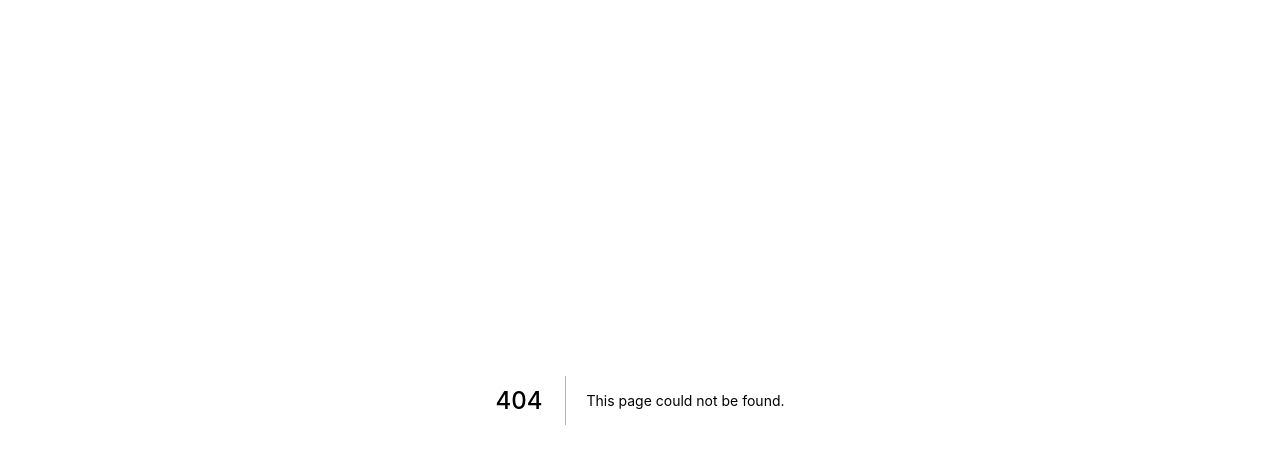
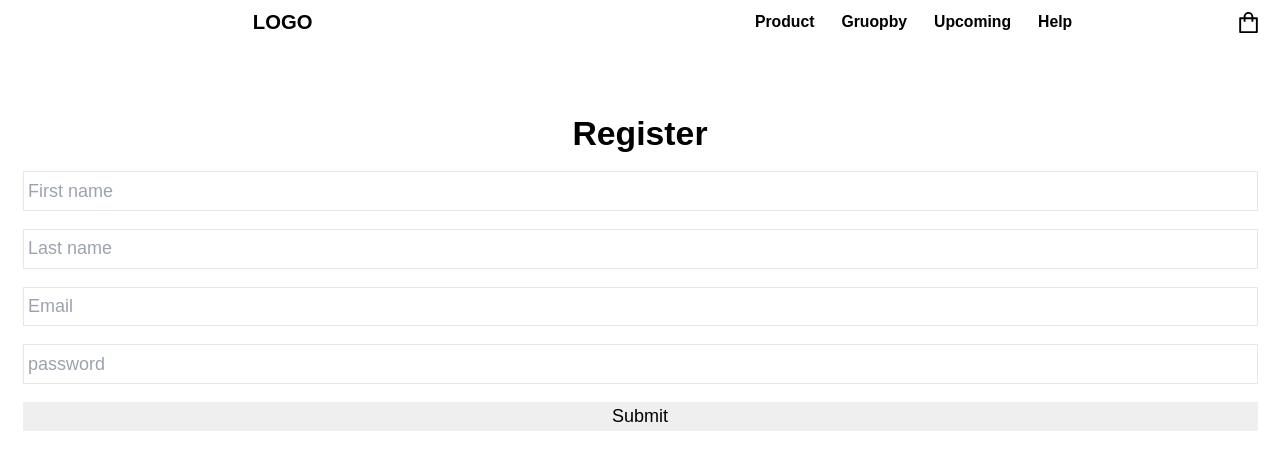
Before and after one commit to bhatara007/KB-shop, a Next.js app: page /register in a window 1280 px wide. Before the commit this address had no page. Shown: the top 470 px of the page. Built offline with nearby package versions, Linux system fonts and the light colour scheme.

Commit message:
add authenticated form add accout pages

```diff
--- a/package.json
+++ b/package.json
@@ -14,7 +14,7 @@
     "date-fns": "^2.11.1",
     "framer-motion": "^4.1.17",
     "gray-matter": "^4.0.2",
-    "next": "^11.0.0",
+    "next": "^11.1.0",
     "postcss": "^8.3.6",
     "react": "17.0.2",
     "react-dom": "17.0.2",
--- /dev/null
+++ b/src/dto/user.ts
@@ -0,0 +1,9 @@
+export interface IUser {
+  addr: string[]
+  email: string
+  firstName: string
+  lastName: string
+  order: string[]
+  password: string
+  _id: string
+}
--- a/src/https/https.js
+++ b/src/https/https.js
@@ -1,5 +1,5 @@
 import axios from 'axios'
 
-export const product = axios.create( {
+export default axios.create( {
     baseURL:'http://localhost:4000/'
 } )
--- /dev/null
+++ b/src/pages/account/index.tsx
@@ -0,0 +1,111 @@
+/* eslint-disable no-mixed-spaces-and-tabs */
+import Navbar from '@app/components/Navbar'
+import { IUser } from '@app/dto/user'
+import axios from '@app/https/https'
+import React, { useEffect, useState } from 'react'
+
+
+
+const Account: React.FC = () => {
+
+  const [user, setUser] = useState<IUser>({} as IUser)
+
+	const [addrFrom, setAddrFrom] = useState(false)
+
+	const [address, setAddress] = useState([])
+
+
+  useEffect(() => {
+	axios
+	  .get('/user/get-user', {
+		headers: { 'x-access-token': localStorage.getItem('userToken') }
+	  })
+	  .then(res => {
+		setUser(res.data)
+
+	  })
+  }, [])
+
+	useEffect(() => {
+		axios
+			.put('/user/add-address', user, {
+				headers: { 'x-access-token': localStorage.getItem('userToken') }
+			})
+			.then(res => {
+				setAddress(res.data.addr)
+			})
+	}, [user])
+
+	const submitHandle = (e) => {
+		e.preventDefault()
+
+		console.log(address);
+
+		setUser(user => ({ ...user, addr: address }))
+
+	}
+
+	const addAddressField = () => {
+		setAddrFrom(true)
+		setAddress([...address, ""])
+	}
+
+	const addAddress = (e) => {
+		const newAddrArr = address.map( (addr, index) => {
+			if (index == address.length-1){
+				return e.target.value
+			}
+			else {
+				return addr
+			}
+		})
+		setAddress(newAddrArr)
+	}
+
+
+  return (
+    <div className="">
+      <Navbar />
+      <div className="container mx-auto flex flex-col items-center mt-16 space-y-3">
+        <h1 className="text-4xl">Account</h1>
+        <div className='flex space-x-2'>
+          <span>{user.firstName}</span>
+          <span>{user.lastName}</span>
+        </div>
+        <span> Address </span>
+				{ console.log(address)
+				}
+        {(address || []).map(addr => {
+            <div>
+              <p>{addr}</p>
+            </div>
+          })}
+
+        <button className="border p-2" onClick={() => addAddressField()}>
+          Add Address
+        </button>
+
+        {addrFrom && (
+          <div className="flex flex-col text-center">
+            <form onSubmit={submitHandle}>
+              <div className="flex flex-col justify-center items-center">
+                <textarea
+                  className="border h-36 w-56 p-2"
+                  name="addr"
+                  required={true}
+                  value={address[address.length - 1]}
+                  onChange={e => addAddress(e)}
+                />
+              </div>
+              <button className="border mt-4 p-2 " type="submit">
+                Addddddddddd
+              </button>
+            </form>
+          </div>
+        )}
+      </div>
+    </div>
+  )
+}
+
+export default Account
--- /dev/null
+++ b/src/pages/login/index.tsx
@@ -0,0 +1,58 @@
+import Navbar from '@app/components/Navbar'
+import axios from '@app/https/https'
+import { useRouter } from 'next/router'
+import React, { useState } from 'react'
+import { useForm } from 'react-hook-form'
+
+export const Login = () => {
+  const { register, handleSubmit } = useForm()
+
+  const router = useRouter()
+
+  const onSubmit = data => {
+    axios
+      .post('/user/login', data)
+      .then(res => {
+        const {token} = res.data
+        localStorage.setItem('userToken', token)
+        router.push('/')
+        console.log(token);
+
+      })
+      .catch(err => {
+        console.log(err)
+      })
+  }
+
+  return (
+    <div>
+      <Navbar banner={false} />
+      <div className="container mx-auto p-5 justify-center flex flex-col">
+        <h1 className="mt-20 text-center text-3xl mb-4 font-bold">
+          {' '}
+          Login{' '}
+        </h1>
+        <form
+          className="flex flex-col space-y-4"
+          onSubmit={handleSubmit(onSubmit)}
+        >
+          <input
+            className="border p-1"
+            {...register('email')}
+            placeholder="Email"
+          />
+          <input
+            className="border p-1"
+            type="password"
+            {...register('password')}
+            placeholder="password"
+          />
+
+          <input type="submit" />
+        </form>
+      </div>
+    </div>
+  )
+}
+
+export default Login
--- /dev/null
+++ b/src/pages/register/index.tsx
@@ -0,0 +1,68 @@
+import Navbar from '@app/components/Navbar'
+import axios from '@app/https/https'
+import { useRouter } from 'next/router'
+import React, { useState } from 'react'
+import { useForm } from 'react-hook-form'
+
+export const Register = () => {
+  const { register, handleSubmit } = useForm()
+
+  const router = useRouter()
+
+  const onSubmit = data => {
+
+    axios
+      .post('/user/register', data)
+      .then(res => {
+        const { token } = res.data
+        localStorage.setItem('userToken', token)
+        router.push('/')
+        console.log(res.data)
+      })
+      .catch(err => {
+        console.log(err)
+      })
+  }
+
+  return (
+    <div>
+      <Navbar banner={false} />
+      <div className="container mx-auto p-5 justify-center flex flex-col">
+        <h1 className="mt-20 text-center text-3xl mb-4 font-bold">
+          {' '}
+          Register{' '}
+        </h1>
+        <form
+          className="flex flex-col space-y-4"
+          onSubmit={handleSubmit(onSubmit)}
+        >
+          <input
+            className="border p-1"
+            {...register('firstName')}
+            placeholder="First name"
+          />
+          <input
+            className="border p-1"
+            {...register('lastName')}
+            placeholder="Last name"
+          />
+          <input
+            className="border p-1"
+            {...register('email')}
+            placeholder="Email"
+          />
+          <input
+            className="border p-1"
+            type="password"
+            {...register('password')}
+            placeholder="password"
+          />
+
+          <input type="submit" />
+        </form>
+      </div>
+    </div>
+  )
+}
+
+export default Register
```
Also changed, not shown: 1 other file (tests, documents, lock files or other folders).
